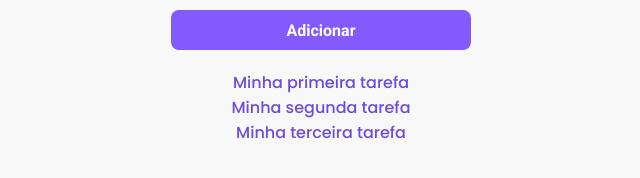
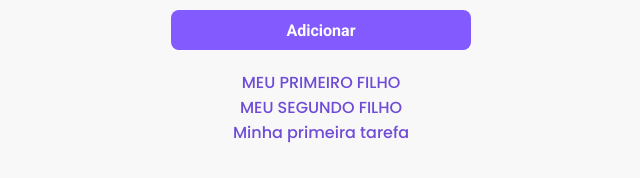
Before and after one commit to KaiqueCovo/todoist-electronjs, an Electron app: page index.html in a window 800 px wide. Both pictures are taken after typing "Sample" into the empty fields and a click on the button "Adicionar". Shown: the part 324-502 px from the top of the page, 79-719 px from the left. Drawn offline with Linux system fonts and the light colour scheme; some icons are missing.

Commit message:
Função de adicionar item

```diff
--- a/index.html
+++ b/index.html
@@ -9,7 +9,6 @@
     />
 
     <link rel="stylesheet" href="./style.css" />
-    <link rel="stylesheet" href="./icons.css" />
     <title>Todo ist</title>
   </head>
   <body>
@@ -22,17 +21,21 @@
     <div class="conteudo-atividade">
       <h2>O que vou fazer hoje?</h2>
       <input type="text" placeholder="Escreva sua atividade" />
-      <button>
+
+      <!-- Botão de adicionar item -->
+      <button onclick="adicionarItem()">
         <i class="fa-solid fa-folder-plus"></i>
         Adicionar
       </button>
     </div>
 
     <!-- Lista de todos -->
-    <ul>
-      <li>Minha primeira tarefa</li>
-      <li>Minha segunda tarefa</li>
-      <li>Minha terceira tarefa</li>
+    <ul id="lista-de-tarefas">
+      <li>MEU PRIMEIRO FILHO</li>
+      <li>MEU SEGUNDO FILHO</li>
     </ul>
+
+    <!-- Importando Script responsável pela lógica do todo -->
+    <script src="./todo-list.js"></script>
   </body>
 </html>
--- /dev/null
+++ b/todo-list.js
@@ -0,0 +1,17 @@
+function adicionarItem() {
+  const valorInput = "Minha primeira tarefa";
+
+  // Pegando a tag UL do nosso HTML pelo ID
+  const minhaTagUL = document.getElementById("lista-de-tarefas");
+
+  // Criando tag LI com JavaScript
+  const criarTagLI = document.createElement("li");
+
+  // Adicionando um texto para nossa tag li criada
+  criarTagLI.innerText = valorInput;
+
+  // Adicionando a tag li para nossa ul
+  minhaTagUL.appendChild(criarTagLI);
+
+  console.log("ENTROU NA FUNÇÃO ADICIONAR ITEM");
+}
```
